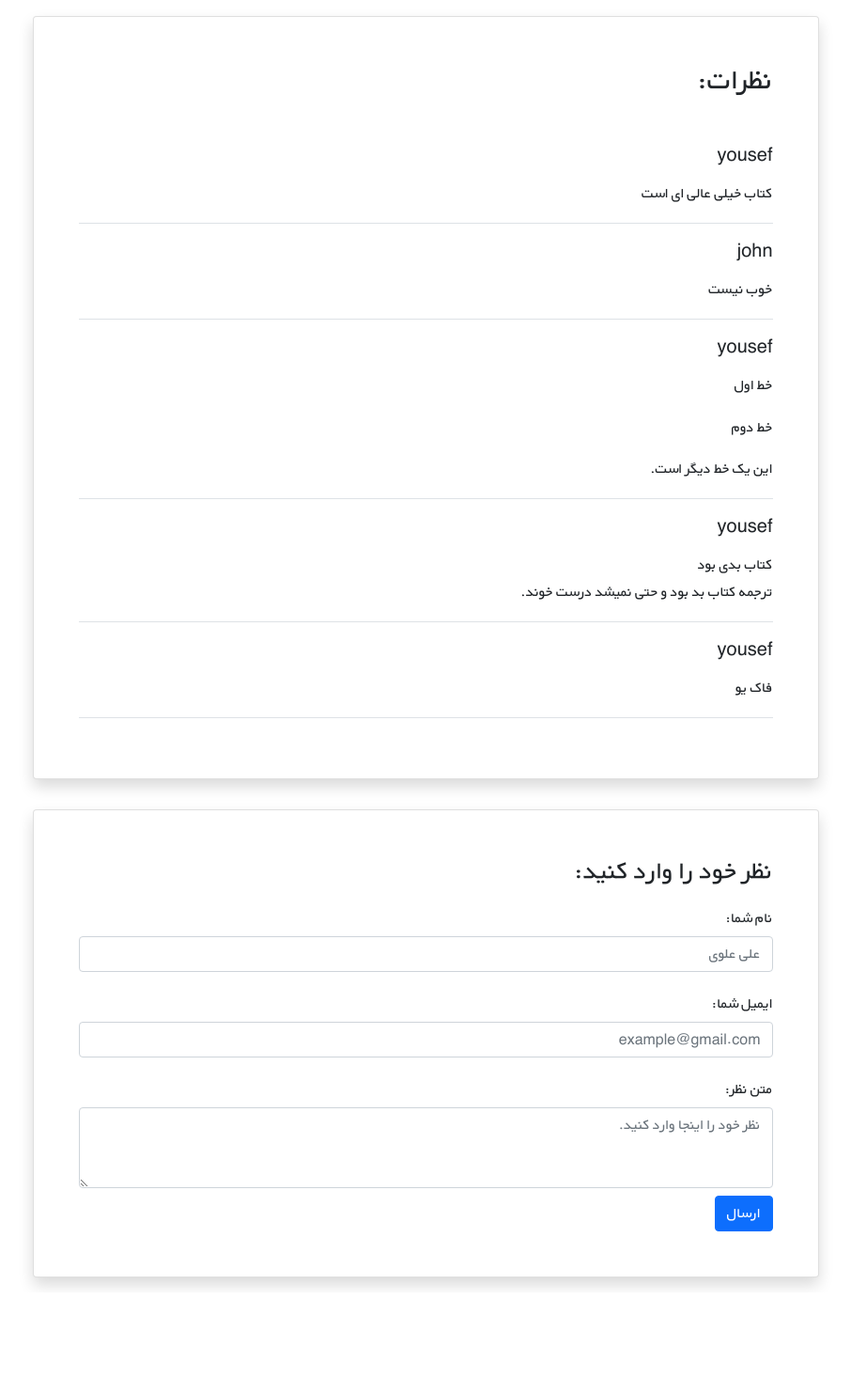
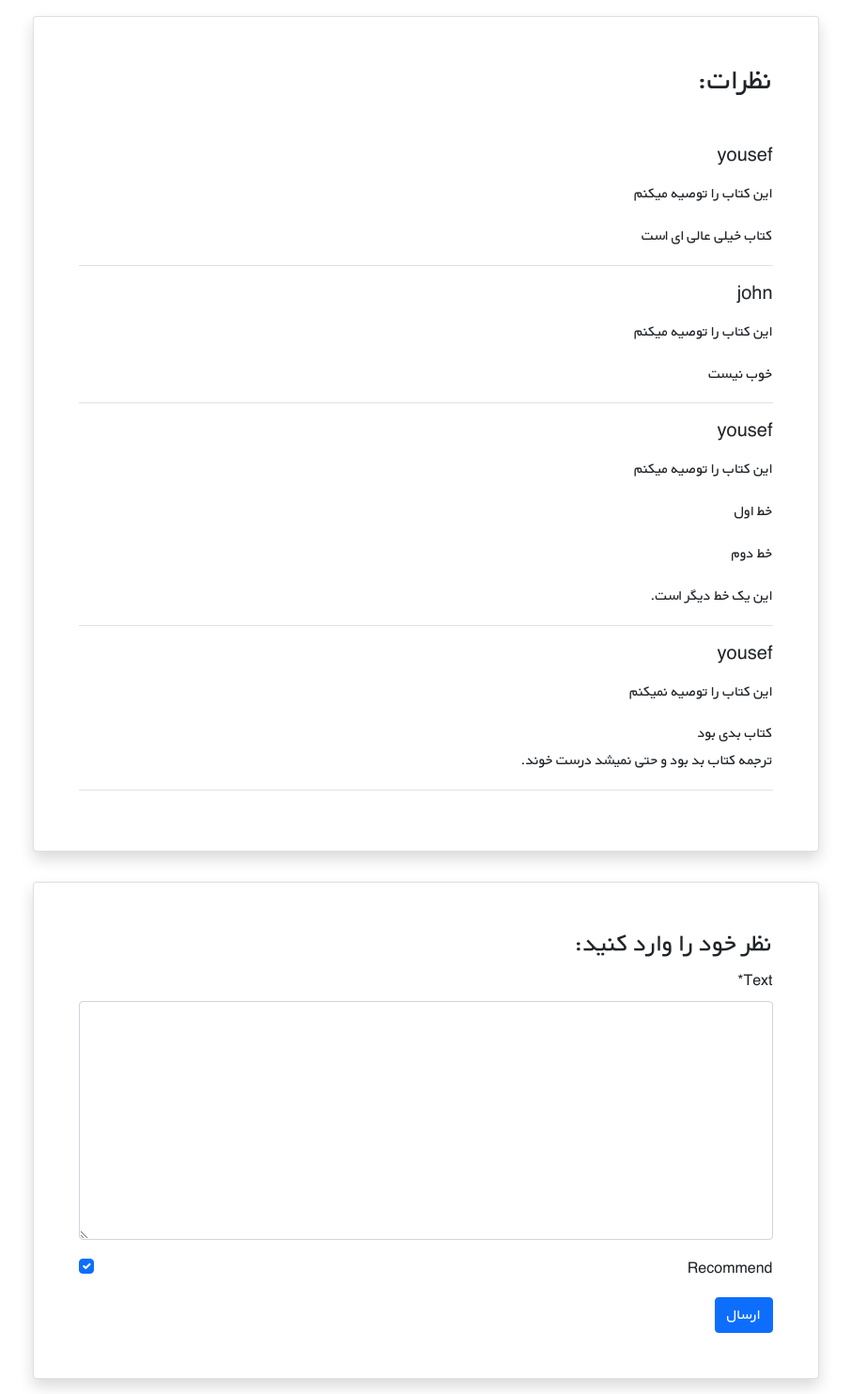
Before and after one commit to yousefvafaei/django_bookstore, a Django app: page /books/6/ in a window 1280 px wide. Shown: the part 2123-3606 px from the top of the page at 94% size, without its empty margins (187-1093 px from the left). Before the commit the page ends 3493 px from the top, so only its background shows below. Run offline with Django 4.2, Linux system fonts and the light colour scheme; data comes from the database, SQL or seed files in the repository; both versions use the stored data as it was after the commit; some libraries are stand-ins or nearby versions.

Commit message:
add commend form to book detail view

```diff
--- a/books/admin.py
+++ b/books/admin.py
@@ -3,7 +3,7 @@ from .models import Book, Comment
 
 
 class CommentAdmin(admin.ModelAdmin):
-    list_display = ('user', 'book', 'text', 'datetime_created',)
+    list_display = ('user', 'book', 'text', 'datetime_created', 'recommend', 'is_active', )
 
 
 admin.site.register(Book)
--- a/books/forms.py
+++ b/books/forms.py
@@ -1,7 +1,8 @@
-# from django import forms
-# from .models import Book
-#
-# class BookForm(forms.ModelForm):
-#     class Meta:
-#         model = Book
-#         fields = ['title', 'description', 'author', 'price']
+from django import forms
+from .models import Comment
+
+
+class CommentForm(forms.ModelForm):
+    class Meta:
+        model = Comment
+        fields = ('text','recommend', )
--- a/books/models.py
+++ b/books/models.py
@@ -21,6 +21,8 @@ class Comment(models.Model):
     user = models.ForeignKey(get_user_model(), on_delete=models.CASCADE)
     book = models.ForeignKey(Book, on_delete=models.CASCADE, related_name='comments')
     text = models.TextField()
+    is_active = models.BooleanField(default=True)
+    recommend = models.BooleanField(default=True)
 
     datetime_created = models.DateTimeField(auto_now_add=True)
 
--- a/books/templates/books/book_detail.html
+++ b/books/templates/books/book_detail.html
@@ -1,4 +1,6 @@
 {% extends '_base.html' %}
+
+{% load crispy_forms_tags %}
 
 {% block page_title %}جزئیات کتاب {{ book.title|capfirst }}{% endblock %}
 
@@ -39,31 +41,26 @@
                     <div class="card shadow my-3 p-5 w-sm-75 w-100">
                         <h2 class="mb-5">نظرات:</h2>
                         {% for comment in comments %}
-                        <div class="border-bottom mb-3">
-                            <h5 class="mb-3">{{ comment.user.username}}</h5>
-                            <p>{{ comment.text|linebreaks }}</p>
-                        </div>
+                            {% if comment.is_active %}
+                                <div class="border-bottom mb-3">
+                                    <h5 class="mb-3">{{ comment.user.username }}</h5>
+                                    {% if comment.recommend %}
+                                        <p>این کتاب را توصیه میکنم</p>
+                                    {% else %}
+                                        <p>این کتاب را توصیه نمیکنم</p>
+                                    {% endif %}
+                                    <p>{{ comment.text|linebreaks }}</p>
+                                </div>
+                            {% endif %}
                         {% endfor %}
                     </div>
                 </div>
-
                 <div class="d-flex justify-content-center">
                     <div class="card shadow my-3 p-5 w-sm-75 w-100">
                         <h3>نظر خود را وارد کنید:</h3>
                         <form method="POST">
-                            <div class="form-group py-2">
-                                <label class="py-1" for="author_name">نام شما:</label>
-                                <input type="text" class="form-control" placeholder="علی علوی" name="author_name">
-                            </div>
-                            <div class="form-group py-2">
-                                <label class="py-1" for="email">ایمیل شما:</label>
-                                <input type="email" class="form-control" placeholder="example@gmail.com" name="email">
-                            </div>
-                            <div class="form-group py-2">
-                                <label class="py-1" for="comment_text">متن نظر:</label>
-                                <textarea class="form-control" name="text" rows="3"
-                                          placeholder="نظر خود را اینجا وارد کنید."></textarea>
-                            </div>
+                            {% csrf_token %}
+                            {{ comment_form|crispy }}
                             <button type="submit" class="btn btn-primary">ارسال</button>
                         </form>
                     </div>
--- a/books/views.py
+++ b/books/views.py
@@ -3,6 +3,7 @@ from django.urls import reverse_lazy
 from django.shortcuts import get_object_or_404, render
 
 from .models import Book
+from .forms import CommentForm
 
 
 # from .forms import BookForm
@@ -23,7 +24,24 @@ def book_detail_view(request, pk):
     book = get_object_or_404(Book, pk=pk)
     # get book comments
     book_comments = book.comments.all()
-    return render(request, 'books/book_detail.html', {'book':book, 'comments': book_comments})
+
+    if request.method == 'POST':
+        comment_form = CommentForm(request.POST)
+        if comment_form.is_valid():
+            new_comment = comment_form.save(commit=False)
+            new_comment.book = book
+            new_comment.user = request.user
+            new_comment.save()
+            comment_form = CommentForm()
+    else:
+        comment_form = CommentForm()
+
+    return render(request, 'books/book_detail.html', {
+        'book': book,
+        'comments': book_comments,
+        'comment_form': comment_form,
+    })
+
 
 class BookCreateView(generic.CreateView):
     # form_class = BookForm
@@ -37,6 +55,7 @@ class BookUpdateView(generic.UpdateView):
     fields = ['title', 'description', 'author', 'price', 'cover']
     template_name = 'books/book_update.html'
 
+
 class BookDeleteView(generic.DeleteView):
     model = Book
     template_name = 'books/book_delete.html'
```
Also changed, not shown: books/migrations/0005_comment_is_active_comment_recommend.py (added), db.sqlite3.
